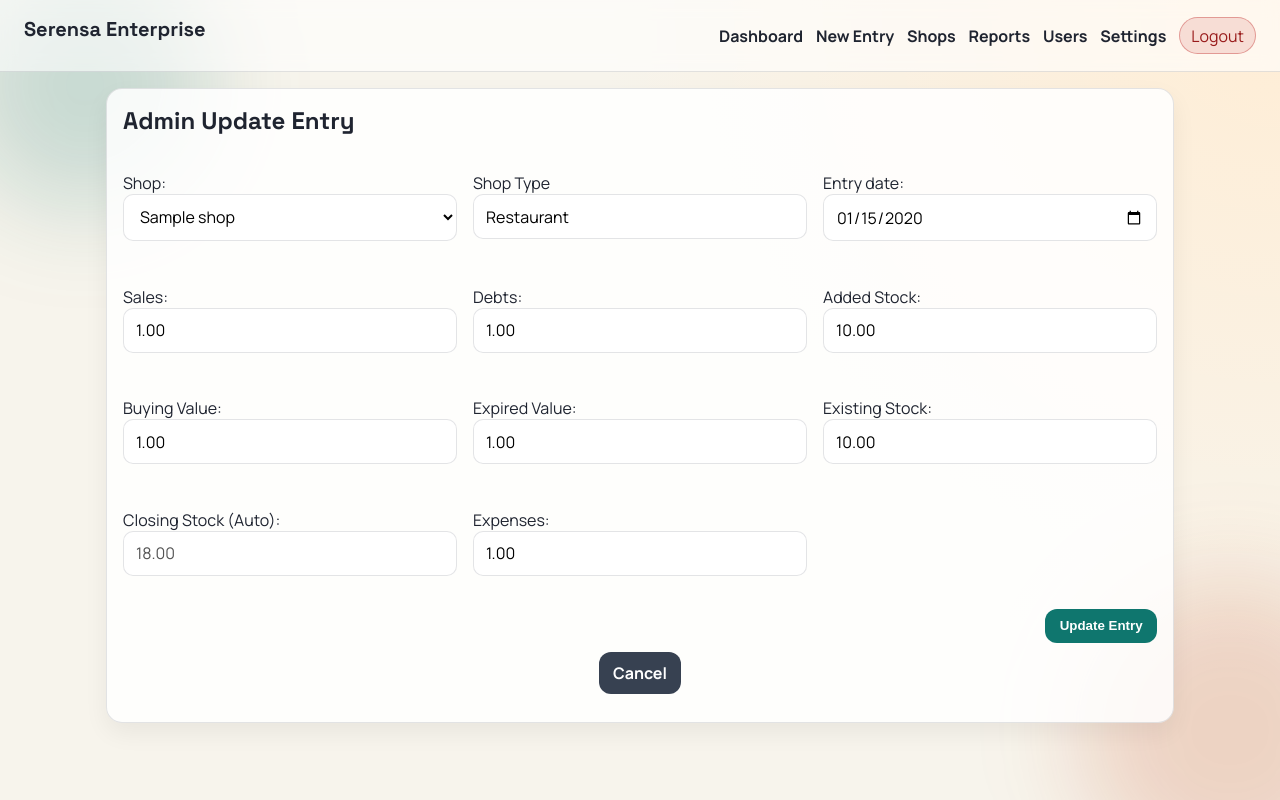
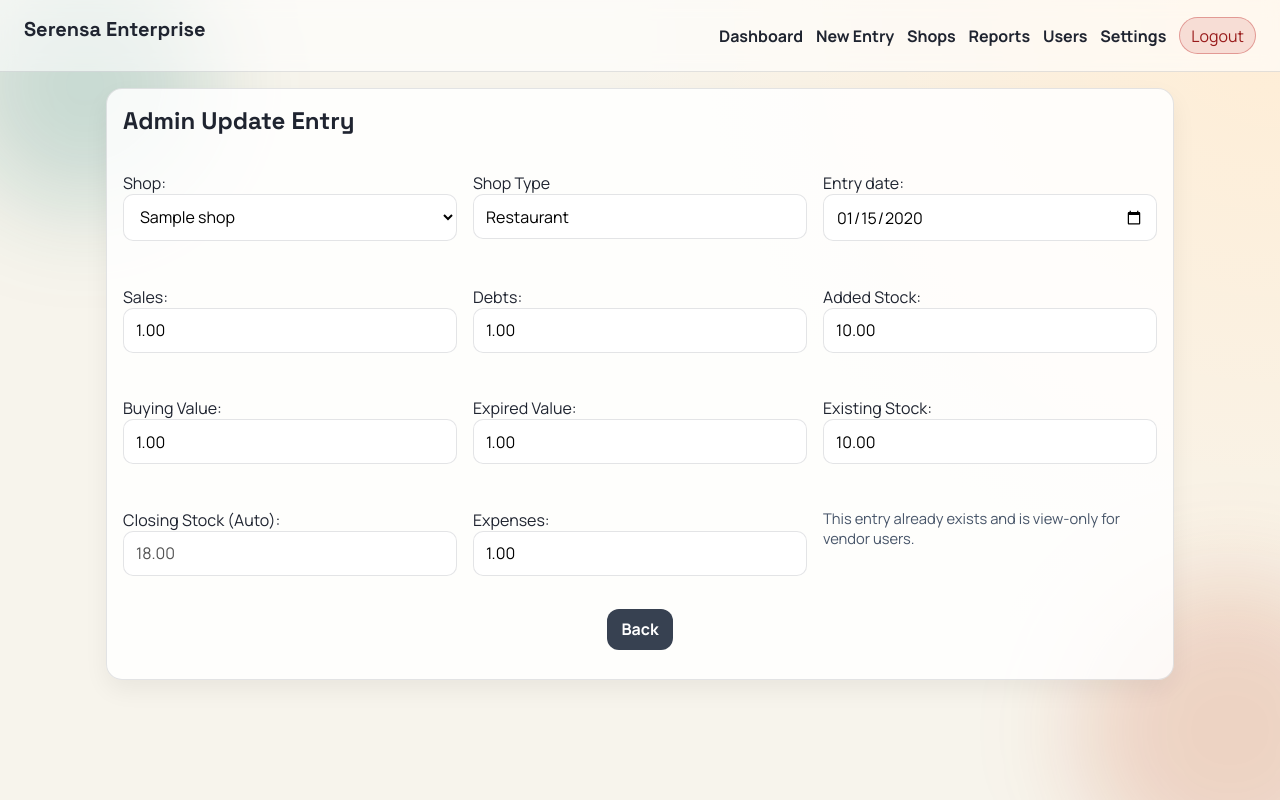
Before and after one commit to wakoTheDev/serensa, a Django app: page /entries/1/edit/ in a window 1280 px wide. Run offline with Django 5.2, Linux system fonts and the light colour scheme; a user stored in the database is signed in; data comes from the database, SQL or seed files in the repository; tables that the repository leaves empty hold one stand-in row (values such as "Sample post").

Commit message:
restrict non admins from updating previous records

```diff
--- a/sensa/templates/sensa/entry_form.html
+++ b/sensa/templates/sensa/entry_form.html
@@ -31,6 +31,7 @@
     <p>{{ form.closing_stock.label_tag }}{{ form.closing_stock }}{{ form.closing_stock.errors }}</p>
     <p>{{ form.expenses.label_tag }}{{ form.expenses }}{{ form.expenses.errors }}</p>
 
+    {% if show_submit_button %}
     <p class="entry-form-actions">
         <button class="btn" type="submit">{{ submit_label }}</button>
         {% if next_url %}
@@ -39,6 +40,14 @@
         <a class="btn btn-alt" href="{% url 'dashboard' %}">Cancel</a>
         {% endif %}
     </p>
+    {% else %}
+    <p class="muted entry-form-readonly-note">This entry already exists and is view-only for vendor users.</p>
+    {% if next_url %}
+    <p class="entry-form-actions"><a class="btn btn-alt" href="{{ next_url }}">Back</a></p>
+    {% else %}
+    <p class="entry-form-actions"><a class="btn btn-alt" href="{% url 'dashboard' %}">Back</a></p>
+    {% endif %}
+    {% endif %}
     </form>
 </section>
 
--- a/sensa/views.py
+++ b/sensa/views.py
@@ -227,6 +227,14 @@ def entry_create_or_update(request):
                 posted_entry_date = datetime.strptime(entry_date, "%Y-%m-%d").date()
             except ValueError:
                 posted_entry_date = None
+
+        if _is_vendor(user) and edit_entry:
+            messages.error(request, "You cannot update an existing entry. Please contact an admin for changes.")
+            redirect_shop = edit_entry.shop_id if edit_entry else shop_id
+            redirect_date = edit_entry.entry_date if edit_entry else posted_entry_date
+            if redirect_shop and redirect_date:
+                return redirect(f"{request.path}?shop={redirect_shop}&date={redirect_date:%Y-%m-%d}")
+            return redirect(request.path)
 
         previous_closing = _get_previous_closing_stock(
             posted_shop,
@@ -340,16 +348,31 @@ def entry_create_or_update(request):
                 calculated_opening_stock=opening_stock_value,
             )
 
+    is_vendor_readonly_existing_entry = bool(_is_vendor(user) and edit_entry)
+    if is_vendor_readonly_existing_entry:
+        for field in form.fields.values():
+            field.disabled = True
+
     context = {
         "form": form,
         "is_edit_mode": bool(edit_entry),
+        "is_vendor_readonly_existing_entry": is_vendor_readonly_existing_entry,
+        "show_submit_button": not is_vendor_readonly_existing_entry,
         "opening_stock_value": opening_stock_value,
         "manual_opening_required": manual_opening_required,
-        "form_title": "Update Shop Values" if edit_entry else "Feed Shop Values",
+        "form_title": (
+            "View Shop Values"
+            if is_vendor_readonly_existing_entry
+            else ("Update Shop Values" if edit_entry else "Feed Shop Values")
+        ),
         "form_subtitle": (
-            f"Editing saved entry for {selected_date:%Y-%m-%d}. Update the fields and submit changes."
-            if edit_entry
-            else f"Create entry for {selected_date:%Y-%m-%d} for the selected shop."
+            f"A saved entry already exists for {selected_date:%Y-%m-%d}. Vendor users can view only; admins can edit."
+            if is_vendor_readonly_existing_entry
+            else (
+                f"Editing saved entry for {selected_date:%Y-%m-%d}. Update the fields and submit changes."
+                if edit_entry
+                else f"Create entry for {selected_date:%Y-%m-%d} for the selected shop."
+            )
         ),
         "submit_label": "Update Entry" if edit_entry else "Save Entry",
     }
```
